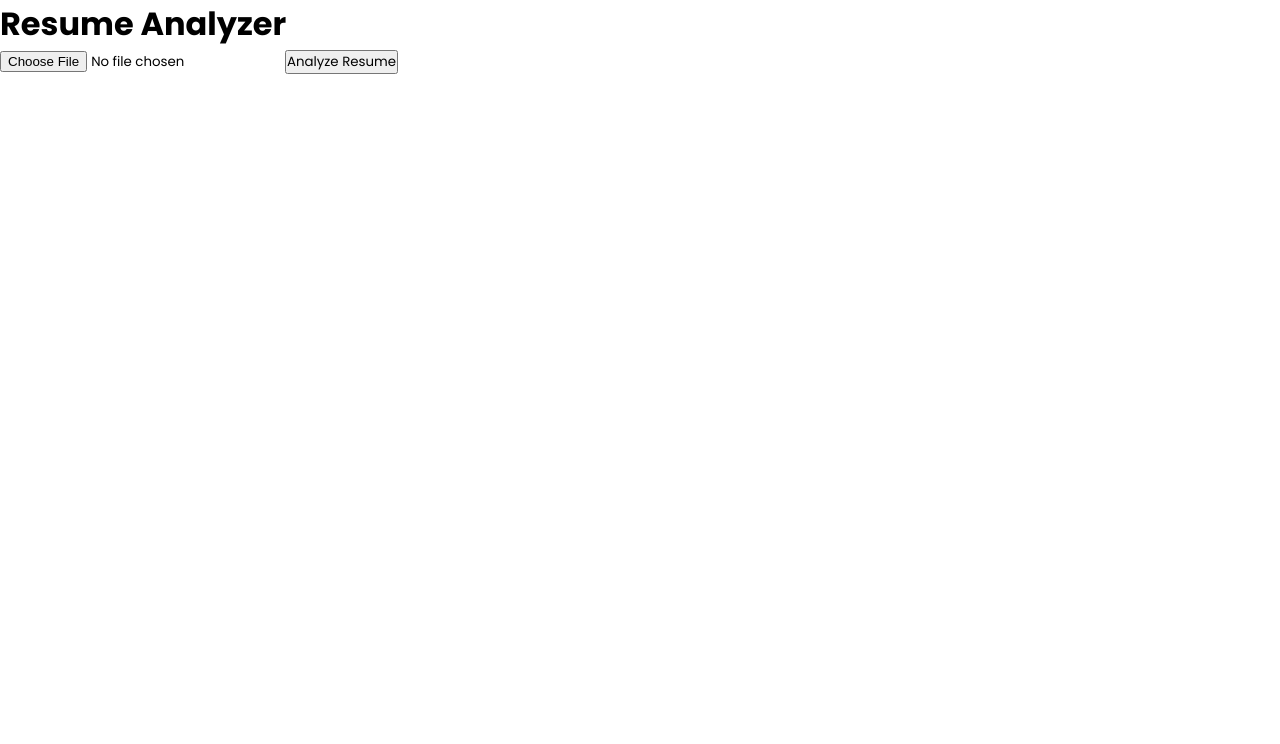
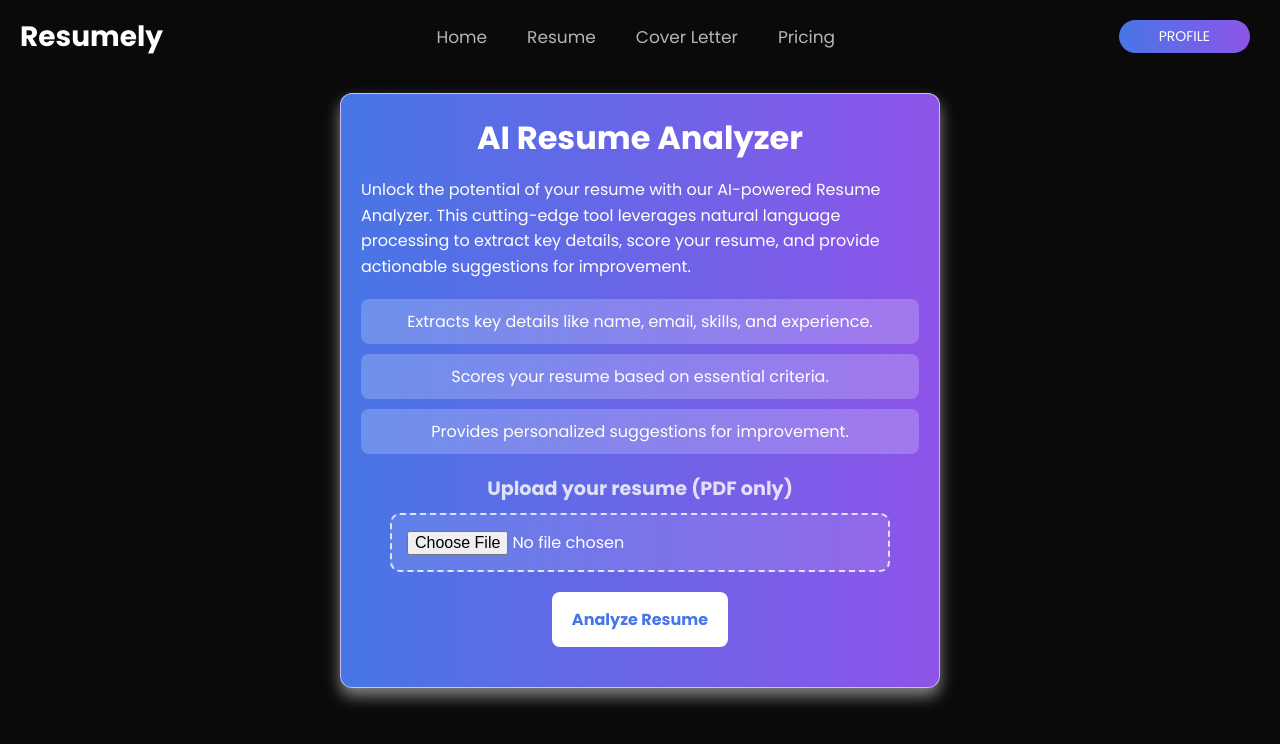
Before and after one commit to lakshya001-AI/Resumely, a React (Vite) app in the folder Frontend/: page /overallResumeAnalyzer in a window 1280 px wide. Shown: the top 744 px of the page. Built offline with nearby package versions, Linux system fonts and the light colour scheme; sample sign-in values are in the browser's storage.

Commit message:
commit changes

```diff
--- a/Frontend/src/App.jsx
+++ b/Frontend/src/App.jsx
@@ -6,8 +6,8 @@ import { GoogleOAuthProvider } from "@react-oauth/google";
 import CreateAccount from "./Components/createAccount";
 import MainPage from "./Components/mainPage";
 import ProtectedRoute from "./Components/protectedRoute";
+import JDresumeAnalyzer from "./Components/jdresumeAnalyzer";
 import OverallResumeAnalyzer from "./Components/overallResumeAnanlyzer";
-import JDresumeAnalyzer from "./Components/jdresumeAnalyzer";
 
 function App() {
   return (
@@ -41,7 +41,7 @@ function App() {
           <Route
             path="/overallResumeAnalyzer"
             element={<ProtectedRoute>
-              <OverallResumeAnalyzer />
+              <OverallResumeAnalyzer/>
             </ProtectedRoute>}
           />
 
--- a/Frontend/src/App.module.css
+++ b/Frontend/src/App.module.css
@@ -243,9 +243,9 @@ html, body{
 
 .linkElementNavBar{
     text-decoration: none;
-    margin: 20px;
     color: rgb(181, 181, 181);
     font-size: 17px;
+    margin: 0px 20px;
 }
 
 .linkElementNavBar:hover{
@@ -476,8 +476,8 @@ html, body{
 }
 
 .reviewParaDiv {
-  margin-top: 50px;
-  font-size: 17px;
+  margin-top: 30px;
+  font-size: 16px;
   display: flex;
   align-items: center;
   color: rgb(181, 181, 181);
@@ -505,3 +505,158 @@ html, body{
   display: flex;
   align-items: center; /* Aligns text and icon properly */
 }
+
+
+.popupOverlay {
+  position: fixed;
+  top: 0;
+  left: 0;
+  width: 100%;
+  height: 100%;
+  background: rgba(0, 0, 0, 0.5);
+  display: flex;
+  justify-content: center;
+  align-items: center;
+  z-index: 1000;
+}
+
+.popupContent {
+  width: 60%;
+    max-width: 450px;
+    display: flex;
+    flex-direction: column;
+    padding: 50px 55px;
+    border-radius: 50px;
+    background: linear-gradient(145deg, rgba(50, 50, 50, 0.8), rgba(20, 20, 20, 0.8)); /* Gradient for a smooth, modern feel */
+    backdrop-filter: blur(15px); /* Stronger blur for a more distinct background separation */
+    border: 1px solid rgba(255, 255, 255, 0.3); /* Soft but noticeable border */
+    box-shadow: 0 10px 20px rgba(0, 0, 0, 0.6), 0 4px 6px rgba(0, 0, 0, 0.2); /* Multi-layer shadow for a floating effect */
+    transition: all 0.4s ease-in-out; /* Smoother transition */
+    color: #d1d1d1; /* Lighter gray text for a sleek contrast */
+    font-family: 'Segoe UI', Tahoma, Geneva, Verdana, sans-serif; /* Elegant sans-serif font */
+    overflow: hidden; /* Preventing any overflow from content */
+}
+
+.popupContent:hover {
+  transform: scale(1.02); /* Slight zoom effect on hover */
+  box-shadow: 0px 15px 40px rgba(0, 0, 0, 0.2),
+              0px 6px 12px rgba(0, 0, 0, 0.1); /* Enhanced shadow on hover */
+}
+
+.popupContent h2 {
+  margin-bottom: 20px;
+  text-align: center;
+}
+
+.popupBtn {
+  background: linear-gradient(to right, #4776e6, #8e54e9);
+  border: none;
+  color: white;
+  padding: 10px 20px;
+  margin: 10px;
+  border-radius: 5px;
+  cursor: pointer;
+  font-size: 16px;
+  text-align: center;
+  text-decoration: none;
+}
+
+.popupBtn:hover {
+  opacity: 0.9;
+}
+
+.mainDivContent {
+  background: linear-gradient(to right, #4776e6, #8e54e9);
+  border: 1px solid rgba(255, 255, 255, 0.6);
+  box-shadow: 0 8px 15px rgba(255, 255, 255, 0.5); /* White shadow */
+  border-radius: 12px;
+  padding: 20px;
+  max-width: 600px;
+  margin: 20px auto;
+  color: white;
+  font-family: 'Arial', sans-serif;
+}
+
+.heading {
+  font-size: 2rem;
+  margin-bottom: 15px;
+  text-align: center;
+  color: #ffffff;
+}
+
+.description {
+  font-size: 1rem;
+  margin-bottom: 15px;
+  line-height: 1.6;
+}
+
+.features {
+  margin: 20px 0;
+}
+
+.featureItem {
+  background: rgba(255, 255, 255, 0.2);
+  padding: 10px;
+  border-radius: 8px;
+  margin-bottom: 10px;
+  text-align: center;
+}
+
+.uploadSection {
+  text-align: center;
+  margin-top: 20px;
+}
+
+.uploadLabel {
+  font-size: 1.2rem;
+  margin-bottom: 10px;
+  display: block;
+  font-weight: bold;
+  color: rgba(255, 255, 255, 0.8);
+}
+
+.resumeInput {
+  display: block;
+  width: 100%;
+  max-width: 500px;
+  padding: 15px;
+  margin: 10px auto;
+  font-size: 1rem;
+  border: 2px dashed rgba(255, 255, 255, 0.8);
+  border-radius: 10px;
+  background-color: rgba(255, 255, 255, 0.1);
+  color: #ffffff;
+  outline: none;
+  text-align: center;
+  cursor: pointer;
+  transition: border-color 0.3s ease, background-color 0.3s ease;
+}
+
+.resumeInput:hover {
+  border-color: #ffffff;
+  background-color: rgba(255, 255, 255, 0.2);
+}
+
+.resumeInput:focus {
+  border-color: #8e54e9;
+  background-color: rgba(255, 255, 255, 0.3);
+}
+
+.analyzeBtn {
+  background: #ffffff;
+  color: #4776e6;
+  border: none;
+  border-radius: 8px;
+  padding: 15px 20px;
+  font-size: 1rem;
+  font-weight: bold;
+  cursor: pointer;
+  transition: all 0.3s ease;
+  display: block;
+  margin: 20px auto;
+}
+
+.analyzeBtn:hover {
+  background: #4776e6;
+  color: #ffffff;
+}
--- a/Frontend/src/Components/mainPage.jsx
+++ b/Frontend/src/Components/mainPage.jsx
@@ -9,6 +9,7 @@ import "react-toastify/dist/ReactToastify.css";
 function MainPage() {
   const navigate = useNavigate();
   const [showUserInfo, setShowUserInfo] = useState(false);
+  const [showPopup, setShowPopup] = useState(false);
   const videoRef = useRef(null);
 
   // User data from localStorage
@@ -58,6 +59,22 @@ function MainPage() {
           <div className={Style.logoNavBarMainPage}>
             <h1>Resumely</h1>
           </div>
+
+          <div className={Style.linkNavBarMainPage}>
+              <Link className={Style.linkElementNavBar} to="/mainPage">
+                Home
+              </Link>
+              <Link className={Style.linkElementNavBar}>
+                Resume
+              </Link>
+              <Link className={Style.linkElementNavBar}>
+                Cover Letter
+              </Link>
+              <Link className={Style.linkElementNavBar}>
+                Pricing
+              </Link>
+            </div>
+
           <div className={Style.ProfileBtnNavBarMainPage}>
             <button
               className={Style.profileBtn}
@@ -100,7 +117,7 @@ function MainPage() {
               <button className={Style.analysisBtn} onClick={createResume}>
                 Create My Resume
               </button>
-              <button className={Style.analysisBtn}>Analyze My Resume</button>
+              <button className={Style.analysisBtn} onClick={()=> setShowPopup(true)}>Analyze My Resume</button>
             </div>
 
             <div className={Style.imageAndContentDiv}>
@@ -149,12 +166,14 @@ function MainPage() {
                 <i className="fa-solid fa-star-half-stroke"></i>
                 <span className="reviews">
                   <strong>15,047 reviews on</strong>
-      <i className="fa-solid fa-star" style={{ marginLeft: "5px" }}></i>
+                  <i
+                    className="fa-solid fa-star"
+                    style={{ marginLeft: "5px" }}
+                  ></i>
                   <span>Trustpilot</span>
                 </span>
               </p>
             </div>
-
           </div>
 
           {/* This div is for the side image */}
@@ -169,6 +188,21 @@ function MainPage() {
           </div>
         </div>
       </div>
+       {/* Popup Overlay */}
+      {showPopup && (
+        <div className={Style.popupOverlay} onClick={() => setShowPopup(false)}>
+          <div
+            className={Style.popupContent}
+            onClick={(e) => e.stopPropagation()} // Prevent closing when clicking inside
+          >
+            <h2>Choose Your Analysis</h2>
+            <Link className={Style.popupBtn} to="/overallResumeAnalyzer">General Resume Score</Link>
+            <Link className={Style.popupBtn} to="/jdResumeAnalyzer">
+              Score Based on Job Description
+            </Link>
+          </div>
+        </div>
+      )}
       <ToastContainer />
     </div>
   );
--- a/Frontend/src/Components/overallResumeAnanlyzer.jsx
+++ b/Frontend/src/Components/overallResumeAnanlyzer.jsx
@@ -1,91 +1,114 @@
-import React, { useState } from 'react';
-import axios from 'axios';
-import { Gauge } from '@mui/x-charts'; // Correct import from MUI X Charts
+import React, { useState, useRef, useEffect } from "react";
+import { Link, useNavigate } from "react-router-dom";
+import Style from "../App.module.css";
+import axios from "axios";
+import "@fortawesome/fontawesome-free/css/all.min.css";
+import { ToastContainer, toast, Bounce } from "react-toastify";
+import "react-toastify/dist/ReactToastify.css";
 
 function OverallResumeAnalyzer() {
+  const navigate = useNavigate();
+  const [showUserInfo, setShowUserInfo] = useState(false);
+  const [showPopup, setShowPopup] = useState(false);
+  const videoRef = useRef(null);
 
-    const [file, setFile] = useState(null);
-    const [response, setResponse] = useState(null);
-    const [error, setError] = useState(null);
+  // User data from localStorage
+  const userFirstName = localStorage.getItem("userFirstName") || "John";
+  const userLastName = localStorage.getItem("userLastName") || "Doe";
+  const userEmailAddress =
+    localStorage.getItem("userEmailAddress") || "john.doe@example.com";
 
-    const handleFileChange = (e) => {
-        setFile(e.target.files[0]);
-    };
+  // Handle logout
+  const logoutUser = () => {
+    localStorage.removeItem("authToken");
+    localStorage.removeItem("userFirstName");
+    localStorage.removeItem("userLastName");
+    localStorage.removeItem("userEmailAddress");
+    navigate("/");
+  };
 
-    const handleSubmit = async (e) => {
-        e.preventDefault();
-        if (!file) {
-            setError("Please upload a file.");
-            return;
-        }
+  return (
+    <>
+      <div className={Style.mainDiv}>
+        <div className={Style.mainPageMainDiv}>
+          {/* Navigation Bar */}
+          <div className={Style.navBarMainPage}>
+            <div className={Style.logoNavBarMainPage}>
+              <h1>Resumely</h1>
+            </div>
 
-        const formData = new FormData();
-        formData.append('resume', file);
+            <div className={Style.linkNavBarMainPage}>
+              <Link className={Style.linkElementNavBar} to="/mainPage">
+                Home
+              </Link>
+              <Link className={Style.linkElementNavBar}>Resume</Link>
+              <Link className={Style.linkElementNavBar}>Cover Letter</Link>
+              <Link className={Style.linkElementNavBar}>Pricing</Link>
+            </div>
 
-        try {
-            const res = await axios.post('http://127.0.0.1:3000/analyze-resume', formData, {
-                headers: {
-                    'Content-Type': 'multipart/form-data',
-                },
-            });
-            setResponse(res.data);
-            setError(null);
-        } catch (err) {
-            setError(err.response?.data?.error || "An error occurred.");
-        }
-    };
+            <div className={Style.ProfileBtnNavBarMainPage}>
+              <button
+                className={Style.profileBtn}
+                onClick={() => setShowUserInfo(!showUserInfo)}
+              >
+                Profile
+              </button>
+              {showUserInfo && (
+                <div className={Style.userInfoDiv}>
+                  <p className={Style.userInfoDivPara1}>
+                    {`${userFirstName} ${userLastName}`}
+                  </p>
+                  <p className={Style.userInfoDivPara2}>{userEmailAddress}</p>
+                  <button className={Style.logoutBtn} onClick={logoutUser}>
+                    Logout
+                  </button>
+                </div>
+              )}
+            </div>
+          </div>
 
-    const getScoreDescription = (score) => {
-        if (score < 30) {
-            return 'Your resume score is poor. Consider improving your resume.';
-        } else if (score >= 30 && score < 75) {
-            return 'Your resume score is good. Keep improving!';
-        } else if (score >= 75) {
-            return 'Your resume score is excellent! Great job!';
-        }
-        return '';
-    };
+          {/* MainDiv for taking the user resume file and button for analysis */}
+          {/* Design this div with light white color border and in modern lock with shadow */}
+          {/* Properly format the heading and para */}
+          <div className={Style.mainDivContent}>
+  <h1 className={Style.heading}>AI Resume Analyzer</h1>
+  <p className={Style.description}>
+    Unlock the potential of your resume with our AI-powered Resume Analyzer. This cutting-edge tool leverages natural language processing to extract key details, score your resume, and provide actionable suggestions for improvement.
+  </p>
+  <div className={Style.features}>
+    <div className={Style.featureItem}>
+      <p>Extracts key details like name, email, skills, and experience.</p>
+    </div>
+    <div className={Style.featureItem}>
+      <p>Scores your resume based on essential criteria.</p>
+    </div>
+    <div className={Style.featureItem}>
+      <p>Provides personalized suggestions for improvement.</p>
+    </div>
+  </div>
+  <div className={Style.uploadSection}>
+    <form>
+      <label htmlFor="resume" className={Style.uploadLabel}>
+        Upload your resume (PDF only)
+      </label>
+      <input
+        type="file"
+        id="resume"
+        accept="application/pdf"
+        className={Style.resumeInput}
+      />
+      <button type="submit" className={Style.analyzeBtn}>
+        Analyze Resume
+      </button>
+    </form>
+  </div>
+</div>
 
-    return (
-        <>
-            <div>
-                <h1>Resume Analyzer</h1>
-                <form onSubmit={handleSubmit}>
-                    <input type="file" accept="application/pdf" onChange={handleFileChange} />
-                    <button type="submit">Analyze Resume</button>
-                </form>
-                {error && <p style={{ color: 'red' }}>{error}</p>}
-                {response && (
-                    <div>
-                        <h2>Analysis</h2>
-                        <p><strong>Name:</strong> {response.user_name}</p>
-                        <p><strong>Score:</strong> {response.score}</p>
-                        <p>{getScoreDescription(response.score)}</p>
-                        <p><strong>Suggestions:</strong> {response.suggestions.join(', ')}</p>
-                        <p><strong>Recommended Skills:</strong> {response.recommended_skills.join(', ')}</p>
-                        <h3>Tips</h3>
-                        <ul>
-                            {response.resume_tips.map((tip, index) => (
-                                <li key={index}>{tip}</li>
-                            ))}
-                        </ul>
 
-                        {/* Material UI Gauge */}
-                        <div style={{ width: '200px', height: '200px', margin: 'auto' }}>
-                            <Gauge
-                                value={response.score}
-                                min={0}
-                                max={100}
-                                startAngle={-90}
-                                endAngle={90}
-                                color={response.score < 30 ? 'red' : response.score < 75 ? 'orange' : 'green'}
-                            />
-                        </div>
-                    </div>
-                )}
-            </div>
-        </>
-    );
+        </div>
+      </div>
+    </>
+  );
 }
 
 export default OverallResumeAnalyzer;
```
Also changed, not shown: Frontend/src/Components/overallResumeAnanlyzer1.jsx (added, +91 -0 lines). Lines whose indentation alone changed are shown as unchanged.
